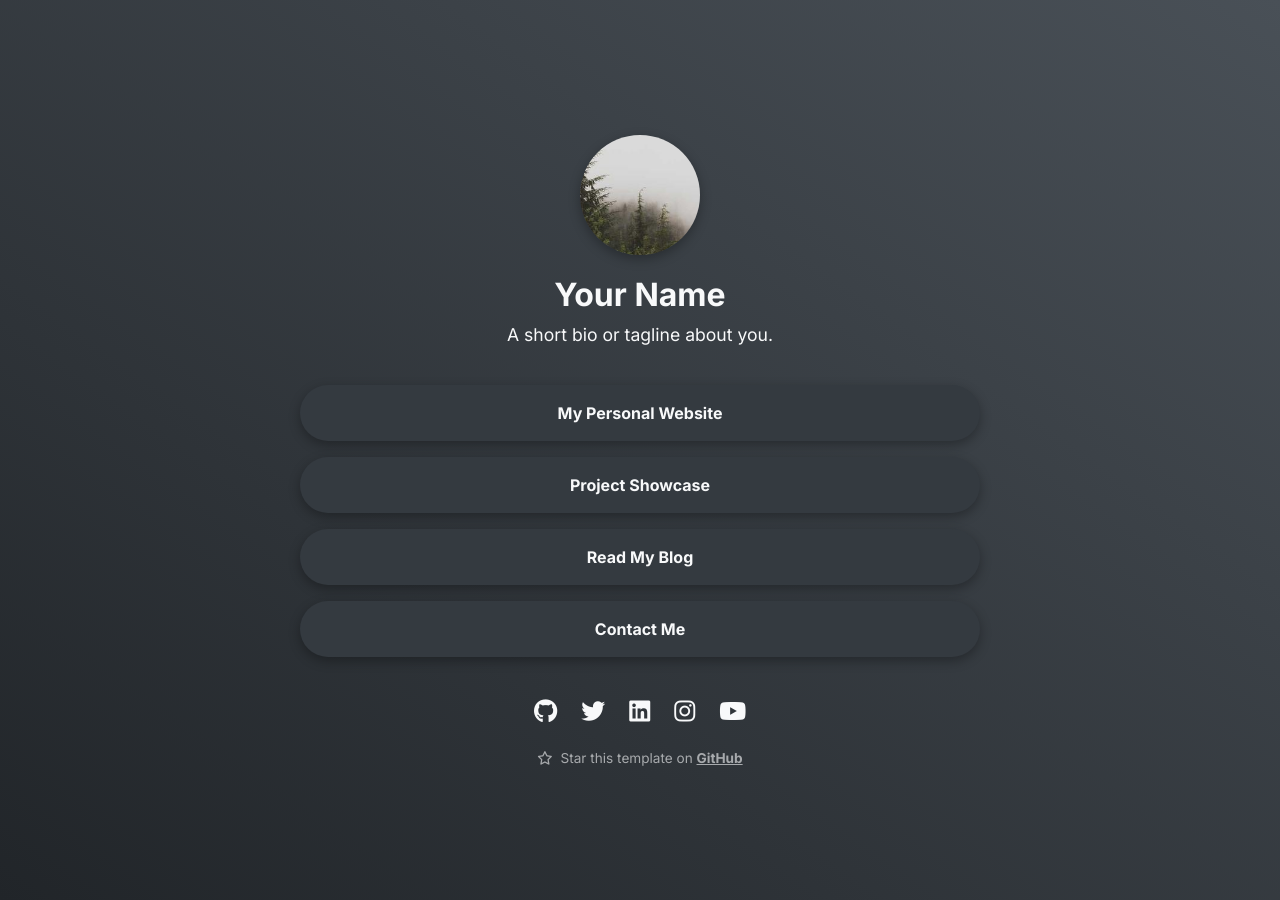
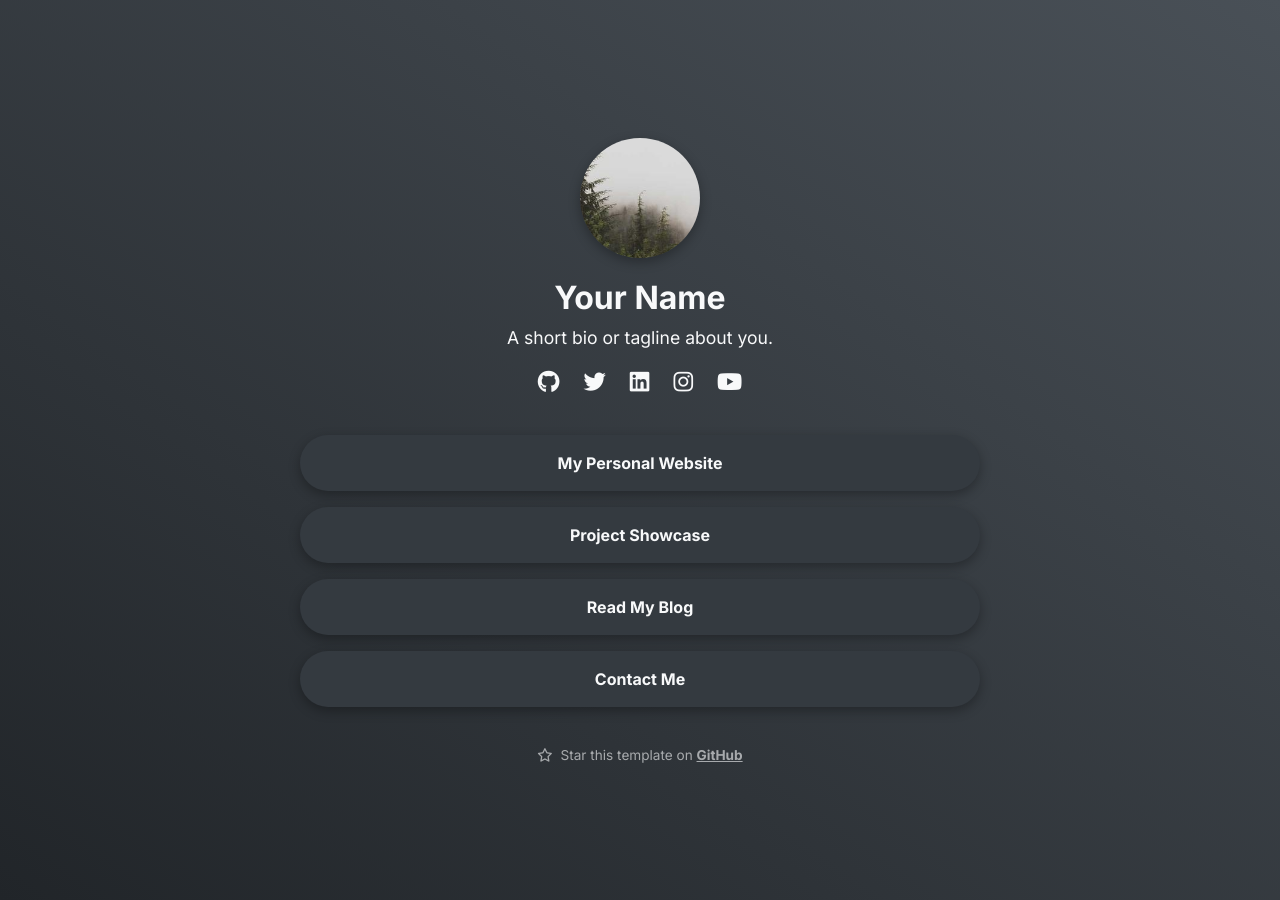
Before and after one commit to MrAdityaSaritaSingh/LinkMap, a Jekyll site: the page built from index.md, in a window 1280 px wide. Built offline with Jekyll 4.4.1, drawn with Linux system fonts in a browser that asks for light colours.

Commit message:
social media loaction change

```diff
--- a/_layouts/default.html
+++ b/_layouts/default.html
@@ -44,9 +44,18 @@
 
   <div class="container">
     <header>
-      <div class="profile-picture" style="background-image: url('{{ site.profile_picture_url }}');"></div>
+      <div class="profile-picture" style="background-image: url('{{ site.profile_picture_url | relative_url }}');"></div>
       <h1>{{ site.author_name }}</h1>
       <p>{{ site.description }}</p>
+      <ul class="social-links-list">
+        {% for social in site.social_links %}
+          <li>
+            <a href="{{ social.url }}" target="_blank" rel="noopener noreferrer">
+              <i class="fa-brands fa-{{ social.icon }}"></i>
+            </a>
+          </li>
+        {% endfor %}
+      </ul>
     </header>
 
     <main>
@@ -60,15 +69,6 @@
     </main>
 
     <footer>
-      <ul class="social-links-list">
-        {% for social in site.social_links %}
-          <li>
-            <a href="{{ social.url }}" target="_blank" rel="noopener noreferrer">
-              <i class="fa-brands fa-{{ social.icon }}"></i>
-            </a>
-          </li>
-        {% endfor %}
-      </ul>
       <p class="footer-credit">
         <a href="{{ site.credit.url }}" target="_blank" rel="noopener noreferrer">
           <i class="fa-regular fa-star"></i> {{ site.credit.text }} <strong>{{ site.credit.author }}</strong>
--- a/assets/main.scss
+++ b/assets/main.scss
@@ -86,7 +86,7 @@ footer {
 .social-links-list {
   list-style: none;
   padding: 0;
-  margin: 0;
+  margin: 20px 0 0;
   display: flex;
   justify-content: center;
   gap: 24px;
@@ -94,12 +94,14 @@ footer {
 
 .social-links-list a {
   color: var(--text-color);
-  font-size: 1.5rem;
-  transition: color 0.2s ease;
+  font-size: 1.4rem;
+  transition: color 0.2s ease, transform 0.2s ease;
+  display: inline-block;
 }
 
 .social-links-list a:hover {
   color: var(--primary-color);
+  transform: translateY(-2px);
 }
 
 .footer-credit {
```
